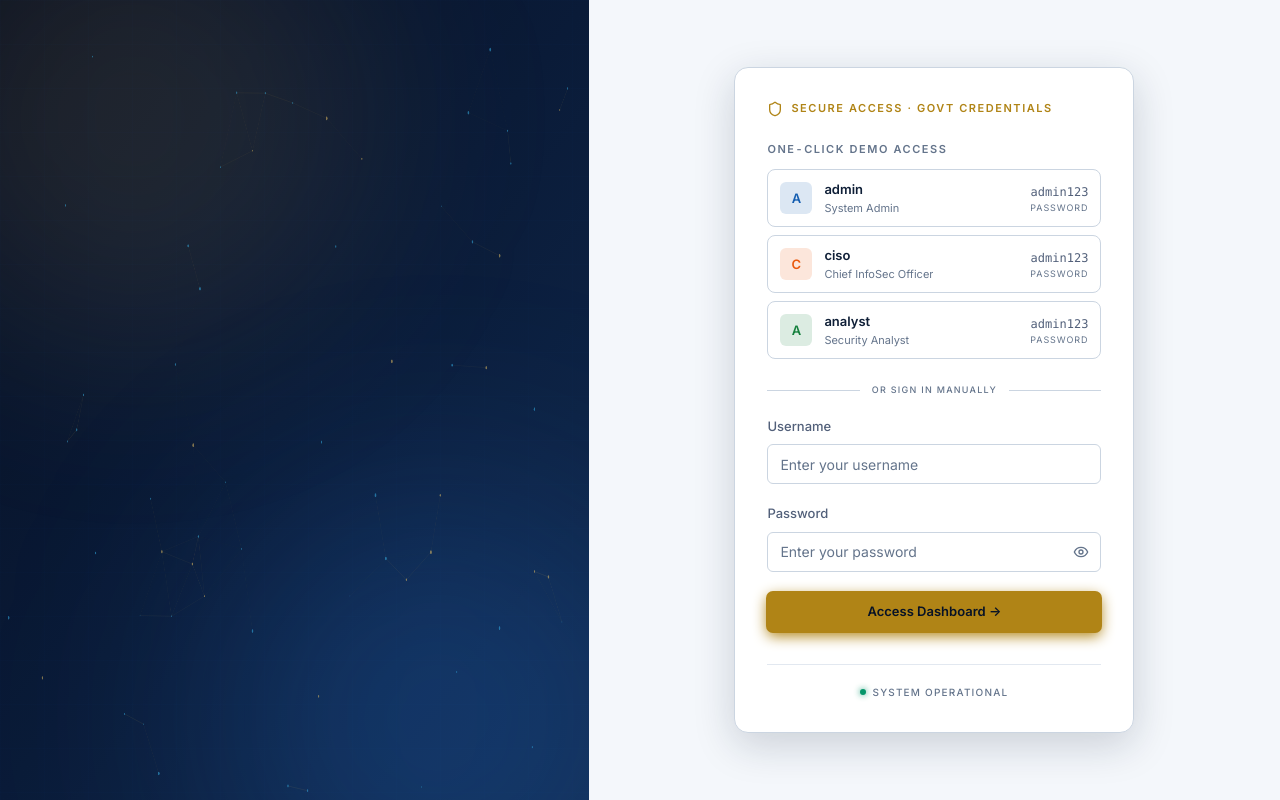
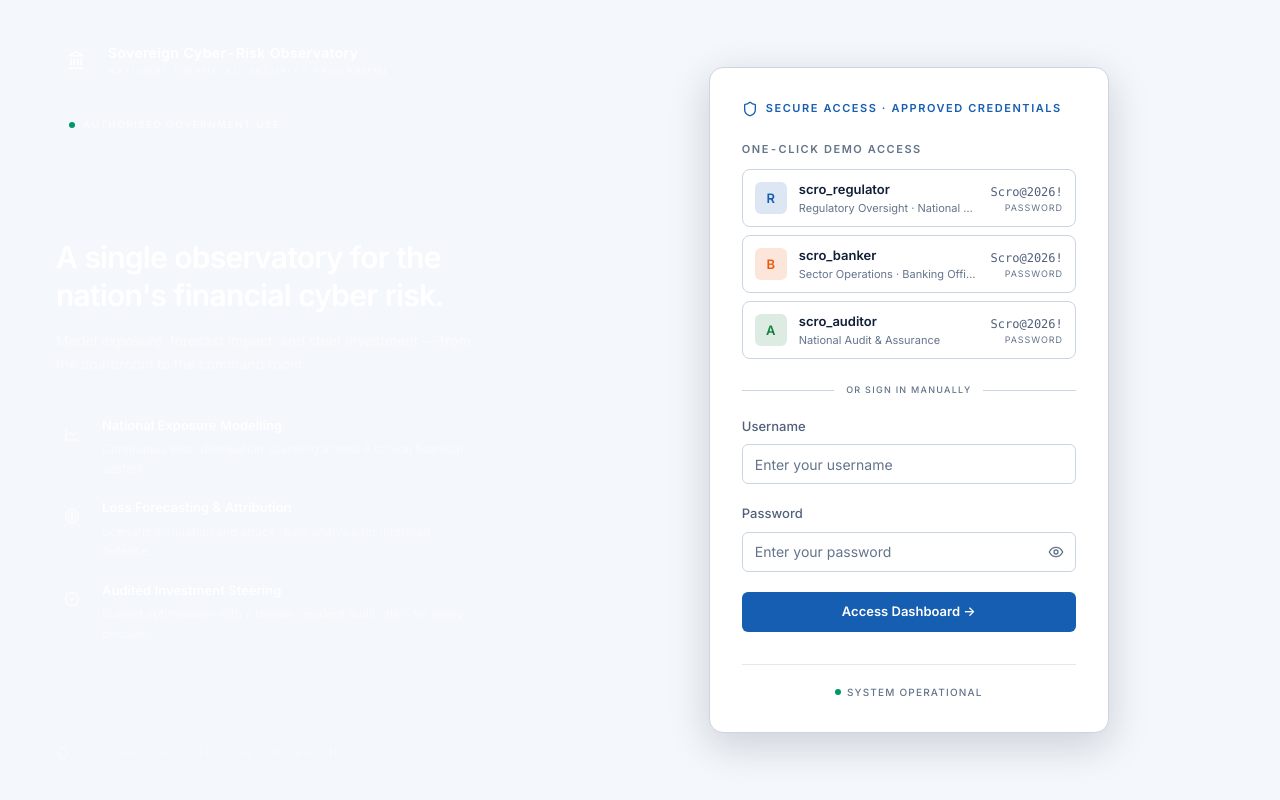
Before and after one commit to karneish/Cybersecurity-in-Finance, a React (Vite) app in the folder frontend/: page /login in a window 1280 px wide. Built offline with nearby package versions, Linux system fonts and the light colour scheme; no server answers.

Commit message:
Sync frontend/src/pages/LoginPage.tsx

```diff
--- a/frontend/src/pages/LoginPage.tsx
+++ b/frontend/src/pages/LoginPage.tsx
@@ -1,178 +1,38 @@
-import { useEffect, useRef, useState } from "react";
+import { useEffect, useState } from "react";
 import { useNavigate } from "react-router-dom";
 import { useAuthStore } from "@/store/authStore";
 import { getDefaultRoute } from "@/config/roles";
-import { Eye, EyeOff, Landmark, Shield } from "lucide-react";
+import { Eye, EyeOff, Landmark, Shield, LineChart, Target, BadgeCheck } from "lucide-react";
 import LoadingSpinner from "@/components/common/LoadingSpinner";
 
 const inputClass =
   "h-10 w-full rounded-[6px] border border-border-default bg-bg-input px-3 text-sm text-text-primary placeholder:text-text-tertiary transition-colors duration-150 focus:border-accent-primary focus:outline-none focus:ring-1 focus:ring-accent-primary";
 
-const DEMO_PASSWORD = "admin123";
+const DEMO_PASSWORD = "Scro@2026!";
 
 const DEMO_ACCOUNTS = [
-  { username: "admin", role: "System Admin", badge: "A", accent: "text-accent-primary", bg: "bg-accent-primary/15" },
-  { username: "ciso", role: "Chief InfoSec Officer", badge: "C", accent: "text-status-high", bg: "bg-status-high/15" },
-  { username: "analyst", role: "Security Analyst", badge: "A", accent: "text-status-low", bg: "bg-status-low/15" },
+  { username: "scro_regulator", role: "Regulatory Oversight · National CISO", badge: "R", accent: "text-accent-primary", bg: "bg-accent-primary/15" },
+  { username: "scro_banker", role: "Sector Operations · Banking Officer", badge: "B", accent: "text-status-high", bg: "bg-status-high/15" },
+  { username: "scro_auditor", role: "National Audit & Assurance", badge: "A", accent: "text-status-low", bg: "bg-status-low/15" },
 ];
 
-const NAVY_PANEL = {
-  tile: [
-    { value: "₹4.6L Cr", label: "Modelled Exposure" },
-    { value: "8", label: "Critical Sectors" },
-    { value: "1,240", label: "Events / Month" },
-  ],
-};
-
-const animationCss = `
-@keyframes crtFadeSlideUp {
-  from { opacity: 0; transform: translateY(8px); }
-  to { opacity: 1; transform: translateY(0); }
-}
-@keyframes crtFadeIn {
-  from { opacity: 0; }
-  to { opacity: 1; }
-}
-@keyframes orbDriftA {
-  0%   { transform: translate3d(0, 0, 0) scale(1); }
-  50%  { transform: translate3d(6vw, -5vh, 0) scale(1.15); }
-  100% { transform: translate3d(-4vw, 4vh, 0) scale(0.92); }
-}
-@keyframes orbDriftB {
-  0%   { transform: translate3d(0, 0, 0) scale(1.05); }
-  50%  { transform: translate3d(-5vw, 4vh, 0) scale(0.9); }
-  100% { transform: translate3d(5vw, -4vh, 0) scale(1.12); }
-}
-.crt-fade-up { animation: crtFadeSlideUp 0.22s ease both; }
-.crt-fade-in { animation: crtFadeIn 0.2s ease both; }
-.orb-a { animation: orbDriftA 44s ease-in-out infinite; }
-.orb-b { animation: orbDriftB 58s ease-in-out infinite; }
-@media (prefers-reduced-motion: reduce) {
-  .orb-a, .orb-b { animation: none; }
-}
-`;
-
-type Particle = {
-  x: number;
-  y: number;
-  vx: number;
-  vy: number;
-  r: number;
-  hue: string;
-};
-
-function ParticleField() {
-  const canvasRef = useRef<HTMLCanvasElement | null>(null);
-
-  useEffect(() => {
-    const canvas = canvasRef.current;
-    if (!canvas) return;
-    const ctx = canvas.getContext("2d");
-    if (!ctx) return;
-
-    let raf = 0;
-    let width = 0;
-    let height = 0;
-    let particles: Particle[] = [];
-    const dpr = Math.min(window.devicePixelRatio || 1, 1.5);
-    const LINK_DIST = 110;
-    const LINK_DIST_SQ = LINK_DIST * LINK_DIST;
-
-    const setupParticles = () => {
-      const target = Math.min(90, Math.floor((width * height) / 16000));
-      particles = Array.from({ length: target }, () => ({
-        x: Math.random() * width,
-        y: Math.random() * height,
-        vx: (Math.random() - 0.5) * 0.28,
-        vy: (Math.random() - 0.5) * 0.28,
-        r: Math.random() * 1.3 + 0.6,
-        hue: Math.random() < 0.75 ? "#38BDF8" : "#F0C766",
-      }));
-    };
-
-    const resize = () => {
-      width = window.innerWidth;
-      height = window.innerHeight;
-      canvas.width = width * dpr;
-      canvas.height = height * dpr;
-      ctx.setTransform(dpr, 0, 0, dpr, 0, 0);
-      setupParticles();
-    };
-
-    const step = () => {
-      ctx.clearRect(0, 0, width, height);
-      const n = particles.length;
-
-      for (let i = 0; i < n; i++) {
-        const p = particles[i];
-        p.x += p.vx;
-        p.y += p.vy;
-        if (p.x < -10) p.x = width + 10;
-        else if (p.x > width + 10) p.x = -10;
-        if (p.y < -10) p.y = height + 10;
-        else if (p.y > height + 10) p.y = -10;
-      }
-
-      ctx.lineWidth = 1;
-      for (let i = 0; i < n; i++) {
-        const a = particles[i];
-        for (let j = i + 1; j < n; j++) {
-          const b = particles[j];
-          const dx = a.x - b.x;
-          const dy = a.y - b.y;
-          const d2 = dx * dx + dy * dy;
-          if (d2 < LINK_DIST_SQ) {
-            const t = 1 - Math.sqrt(d2) / LINK_DIST;
-            ctx.strokeStyle = `rgba(240, 199, 102, ${(t * 0.12).toFixed(3)})`;
-            ctx.beginPath();
-            ctx.moveTo(a.x, a.y);
-            ctx.lineTo(b.x, b.y);
-            ctx.stroke();
-          }
-        }
-      }
-
-      for (let i = 0; i < n; i++) {
-        const p = particles[i];
-        ctx.globalAlpha = 0.5;
-        ctx.fillStyle = p.hue;
-        ctx.beginPath();
-        ctx.arc(p.x, p.y, p.r, 0, Math.PI * 2);
-        ctx.fill();
-      }
-      ctx.globalAlpha = 1;
-
-      raf = requestAnimationFrame(step);
-    };
-
-    const onVisibility = () => {
-      if (document.hidden) cancelAnimationFrame(raf);
-      else {
-        cancelAnimationFrame(raf);
-        raf = requestAnimationFrame(step);
-      }
-    };
-
-    resize();
-    raf = requestAnimationFrame(step);
-    window.addEventListener("resize", resize);
-    document.addEventListener("visibilitychange", onVisibility);
-
-    return () => {
-      cancelAnimationFrame(raf);
-      window.removeEventListener("resize", resize);
-      document.removeEventListener("visibilitychange", onVisibility);
-    };
-  }, []);
-
-  return (
-    <canvas
-      ref={canvasRef}
-      className="absolute inset-0 h-full w-full"
-      aria-hidden="true"
-    />
-  );
-}
+const FEATURES = [
+  {
+    icon: LineChart,
+    title: "National Exposure Modelling",
+    detail: "Continuous loss-distribution scanning across 8 critical financial sectors.",
+  },
+  {
+    icon: Target,
+    title: "Loss Forecasting & Attribution",
+    detail: "Scenario simulation and attack-path analysis for informed defence.",
+  },
+  {
+    icon: BadgeCheck,
+    title: "Audited Investment Steering",
+    detail: "Budget optimisation with a tamper-evident audit chain for every decision.",
+  },
+];
 
 export default function LoginPage() {
   const navigate = useNavigate();
@@ -214,84 +74,71 @@ export default function LoginPage() {
     username === u && password === DEMO_PASSWORD;
 
   return (
-    <div className="relative flex min-h-screen overflow-hidden bg-bg-app">
-      <style>{animationCss}</style>
-
+    <div className="flex min-h-screen bg-bg-app">
       {/* Sovereign navy panel */}
-      <div className="relative hidden w-[46%] overflow-hidden text-white lg:block">
-        <div className="absolute inset-0 bg-gradient-to-br from-[#060F22] via-[#0A1B38] to-[#10294E]" />
-        <div className="sovereign-grid absolute inset-0 opacity-40" />
-        <div className="pointer-events-none absolute -left-24 top-[-14%] h-[460px] w-[460px] rounded-full bg-[#F0C766]/10 blur-[100px] orb-a" />
-        <div className="pointer-events-none absolute bottom-[-16%] right-[-10%] h-[420px] w-[420px] rounded-full bg-[#2F8DFF]/20 blur-[110px] orb-b" />
-        <ParticleField />
-
-        <div className="relative z-10 flex h-full flex-col justify-between p-12 xl:p-16">
-          <div className="crt-fade-up">
+      <div className="relative hidden w-[42%] overflow-hidden bg-bg-masthead text-white lg:block">
+        <div className="flex h-full flex-col justify-between px-10 py-10 xl:px-14">
+          <div>
             <div className="flex items-center gap-3">
-              <div className="flex h-10 w-10 items-center justify-center rounded-xl border border-[#F0C766]/40 bg-white/5">
-                <Landmark className="h-5 w-5 text-[#F0C766]" strokeWidth={1.75} />
+              <div className="flex h-10 w-10 items-center justify-center rounded-lg border border-white/15 bg-white/[0.07]">
+                <Landmark className="h-5 w-5 text-white/90" strokeWidth={1.75} />
               </div>
               <div className="leading-tight">
                 <p className="text-sm font-semibold tracking-wide">
                   Sovereign Cyber-Risk Observatory
                 </p>
-                <p className="mt-0.5 text-[10px] font-medium uppercase tracking-[0.22em] text-[#F0C766]">
+                <p className="mt-0.5 text-[9px] font-medium uppercase tracking-[0.22em] text-white/50">
                   National Financial-Security Programme
                 </p>
               </div>
             </div>
-            <div className="mt-6 inline-flex items-center gap-2 rounded-full border border-[#F0C766]/25 bg-white/[0.04] px-3 py-1">
-              <span className="h-1.5 w-1.5 rounded-full bg-[#34D399] shadow-[0_0_8px_rgba(52,211,153,0.9)]" />
-              <span className="text-[10px] font-semibold uppercase tracking-[0.14em] text-[#F0C766]">
-                Classified · Government Use
+
+            <div className="mt-8 inline-flex items-center gap-2 rounded-full border border-white/15 bg-white/[0.04] px-3 py-1">
+              <span className="h-1.5 w-1.5 rounded-full bg-status-live" />
+              <span className="text-[10px] font-semibold uppercase tracking-[0.14em] text-white/60">
+                Authorised Government Use
               </span>
             </div>
           </div>
 
-          <div className="crt-fade-in max-w-xl">
-            <h1 className="text-[34px] font-semibold leading-tight tracking-tight">
-              Command the cyber risk of your{" "}
-              <span className="text-gradient-gold">nation's critical finance.</span>
+          <div className="max-w-md">
+            <h1 className="text-[30px] font-semibold leading-tight tracking-tight">
+              A single observatory for the nation&apos;s financial cyber risk.
             </h1>
-            <p className="mt-4 max-w-md text-[15px] leading-relaxed text-white/60">
-              One sovereign observatory for modelling exposure, forecasting
-              impact, and steering investment — from boardroom to command
-              room.
+            <p className="mt-4 text-[14px] leading-relaxed text-white/55">
+              Model exposure, forecast impact, and steer investment —
+              from the boardroom to the command room.
             </p>
 
-            <div className="mt-10 grid max-w-md grid-cols-3 gap-3">
-              {NAVY_PANEL.tile.map((t) => (
-                <div
-                  key={t.label}
-                  className="rounded-xl border border-white/10 bg-white/[0.04] px-4 py-3 backdrop-blur-sm"
-                >
-                  <p className="text-lg font-semibold text-[#F0C766]">
-                    {t.value}
-                  </p>
-                  <p className="mt-0.5 text-[10px] uppercase tracking-[0.12em] text-white/50">
-                    {t.label}
-                  </p>
+            <div className="mt-10 space-y-5">
+              {FEATURES.map((f) => (
+                <div key={f.title} className="flex gap-3.5">
+                  <div className="mt-0.5 flex h-8 w-8 flex-shrink-0 items-center justify-center rounded-md border border-white/10 bg-white/[0.05]">
+                    <f.icon className="h-4 w-4 text-white/80" strokeWidth={1.75} />
+                  </div>
+                  <div>
+                    <p className="text-[13px] font-semibold text-white/90">{f.title}</p>
+                    <p className="mt-1 text-[12px] leading-relaxed text-white/50">{f.detail}</p>
+                  </div>
                 </div>
               ))}
             </div>
           </div>
 
-          <div className="crt-fade-up flex items-center gap-2 text-[10px] uppercase tracking-[0.16em] text-white/40">
-            <Shield className="h-3.5 w-3.5 text-[#F0C766]/70" />
+          <div className="flex items-center gap-2 text-[10px] uppercase tracking-[0.16em] text-white/40">
+            <Shield className="h-3.5 w-3.5 text-white/50" />
             Standards-aligned · CERT-In · RBI · NCIIPC
           </div>
         </div>
       </div>
 
       {/* Auth pane */}
-      <div className="relative z-10 flex flex-1 items-center justify-center px-4 py-10 sm:px-6">
+      <div className="flex flex-1 items-center justify-center px-4 py-10 sm:px-6">
         <div className="w-full max-w-[400px]">
-          <div className="crt-fade-up mb-8 text-center lg:hidden">
-            <img
-              src="/logo.png"
-              alt="CyberRisk Twin"
-              className="mx-auto h-auto w-[170px]"
-            />
+          <div className="mb-8 text-center lg:hidden">
+            <div className="mx-auto flex h-12 w-12 items-center justify-center rounded-xl bg-bg-masthead text-white">
+              <Landmark className="h-6 w-6" strokeWidth={1.75} />
+            </div>
             <h1 className="mt-3 text-base font-semibold tracking-tight text-text-primary">
               Sovereign Cyber-Risk Observatory
             </h1>
@@ -300,11 +147,11 @@ export default function LoginPage() {
             </p>
           </div>
 
-          <div className="crt-fade-in rounded-[14px] border border-border-default bg-bg-surface p-8 shadow-modal">
+          <div className="rounded-[14px] border border-border-default bg-bg-surface p-8 shadow-modal">
             <div className="flex items-center gap-2">
-              <Shield className="h-4 w-4 text-gold" />
-              <span className="text-[11px] font-semibold uppercase tracking-[0.14em] text-gold">
-                Secure Access · Govt Credentials
+              <Shield className="h-4 w-4 text-accent-primary" />
+              <span className="text-[11px] font-semibold uppercase tracking-[0.14em] text-accent-primary">
+                Secure Access · Approved Credentials
               </span>
             </div>
 
@@ -323,8 +170,8 @@ export default function LoginPage() {
                       onClick={() => handleDemoLogin(acc)}
                       className={`flex w-full cursor-pointer items-center gap-3 rounded-[8px] border px-3 py-2.5 text-left transition-all duration-150 ${
                         active
-                          ? "border-gold/60 bg-gold/10"
-                          : "border-border-default bg-bg-surface hover:border-gold/40 hover:bg-bg-hover"
+                          ? "border-accent-primary bg-accent-primary/10"
+                          : "border-border-default bg-bg-surface hover:border-accent-primary/50 hover:bg-bg-hover"
                       } disabled:cursor-not-allowed disabled:opacity-60`}
                     >
                       <span
@@ -431,12 +278,12 @@ export default function LoginPage() {
               <button
                 type="submit"
                 disabled={loading}
-                className="flex h-10 w-full items-center justify-center gap-2 rounded-[6px] bg-gold text-[13px] font-semibold text-[#071226] shadow-gold transition-all duration-150 hover:brightness-105 active:brightness-95 disabled:cursor-not-allowed disabled:opacity-60"
+                className="flex h-10 w-full items-center justify-center gap-2 rounded-[6px] bg-accent-primary text-[13px] font-semibold text-white transition-all duration-150 hover:brightness-110 active:brightness-95 disabled:cursor-not-allowed disabled:opacity-60"
               >
                 {loading ? (
                   <LoadingSpinner
                     size="sm"
-                    className="border-[#071226] border-t-transparent"
+                    className="border-white border-t-transparent"
                   />
                 ) : null}
                 Access Dashboard →
@@ -444,7 +291,7 @@ export default function LoginPage() {
             </form>
 
             <div className="mt-8 flex items-center justify-center gap-1.5 border-t border-border-subtle pt-5">
-              <span className="h-1.5 w-1.5 rounded-full bg-status-live shadow-[0_0_6px_rgba(4,150,106,0.9)]" />
+              <span className="h-1.5 w-1.5 rounded-full bg-status-live" />
               <span className="text-[10px] font-medium uppercase tracking-[0.12em] text-text-tertiary">
                 System Operational
               </span>
```
